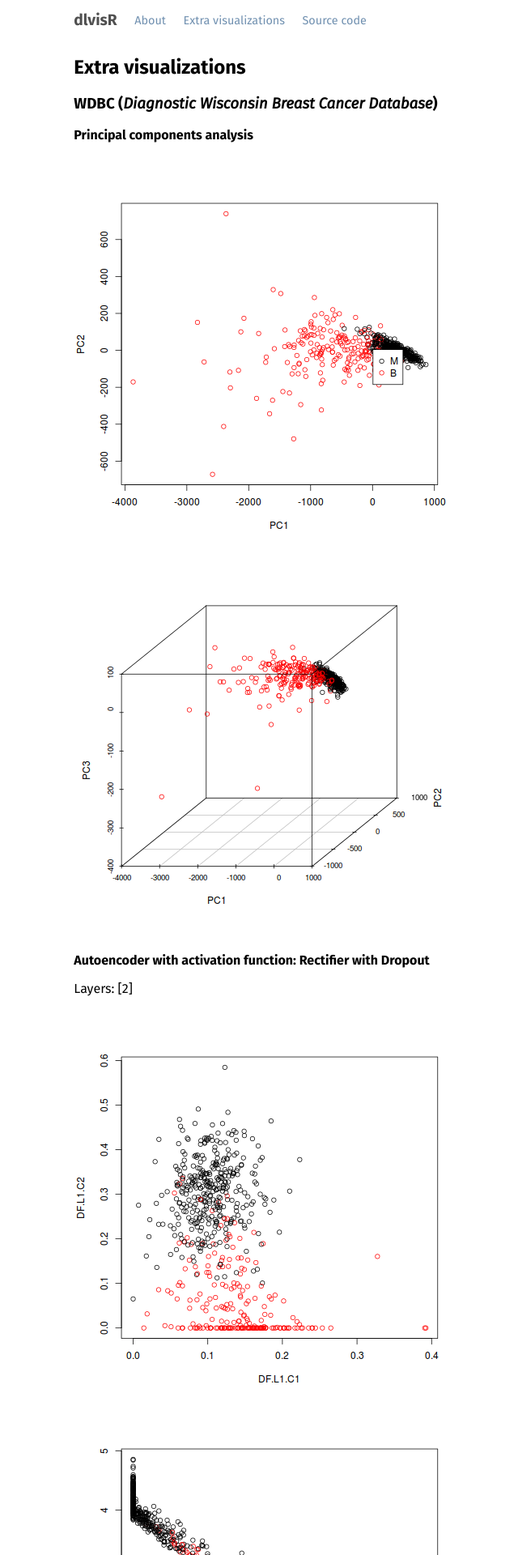
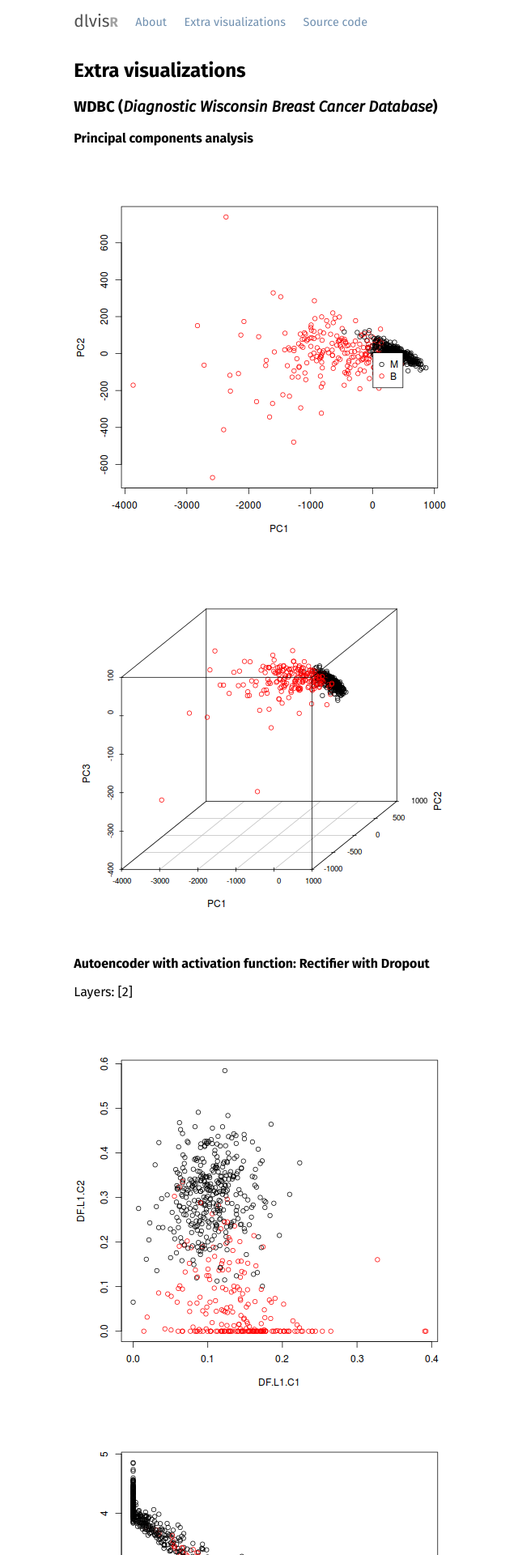
Before and after one commit to alabarga/rutavis, a Jekyll site: the page built from visualizations.html, in a window 1280 px wide. Shown: the top 1920 px of the page at 81% size, without its empty margins (122-762 px from the left). Built offline with Jekyll 4.4.1, drawn with Linux system fonts in a browser that asks for light colours.

Commit message:
Style logo

```diff
--- a/_layouts/default.html
+++ b/_layouts/default.html
@@ -20,7 +20,7 @@
       <div class="pure-u-22-24 pure-u-md-2-3">
         <!-- Content START! -->
         <header>
-          <h1>dlvisR</h1>
+          <h1>dlvis<span class="little-r">R</span></h1>
           <nav>
             <a href="{{ site.baseurl }}/about/">About</a>
             <a href="{{ site.baseurl }}">Extra visualizations</a>
--- a/css/custom.css
+++ b/css/custom.css
@@ -12,11 +12,17 @@ body {
 
   }
     header h1 {
-      font-size: 1.2em;
+      font-size: 1.3em;
+      font-weight: 400;
       color: #505050;
       display: inline-block;
       vertical-align: middle;
     }
+      header h1 .little-r {
+        font-size: 0.8em;
+        font-weight: 700;
+        color: #a0a0a0;
+      }
     header nav {
       display: inline-block;
       vertical-align: middle;
```
